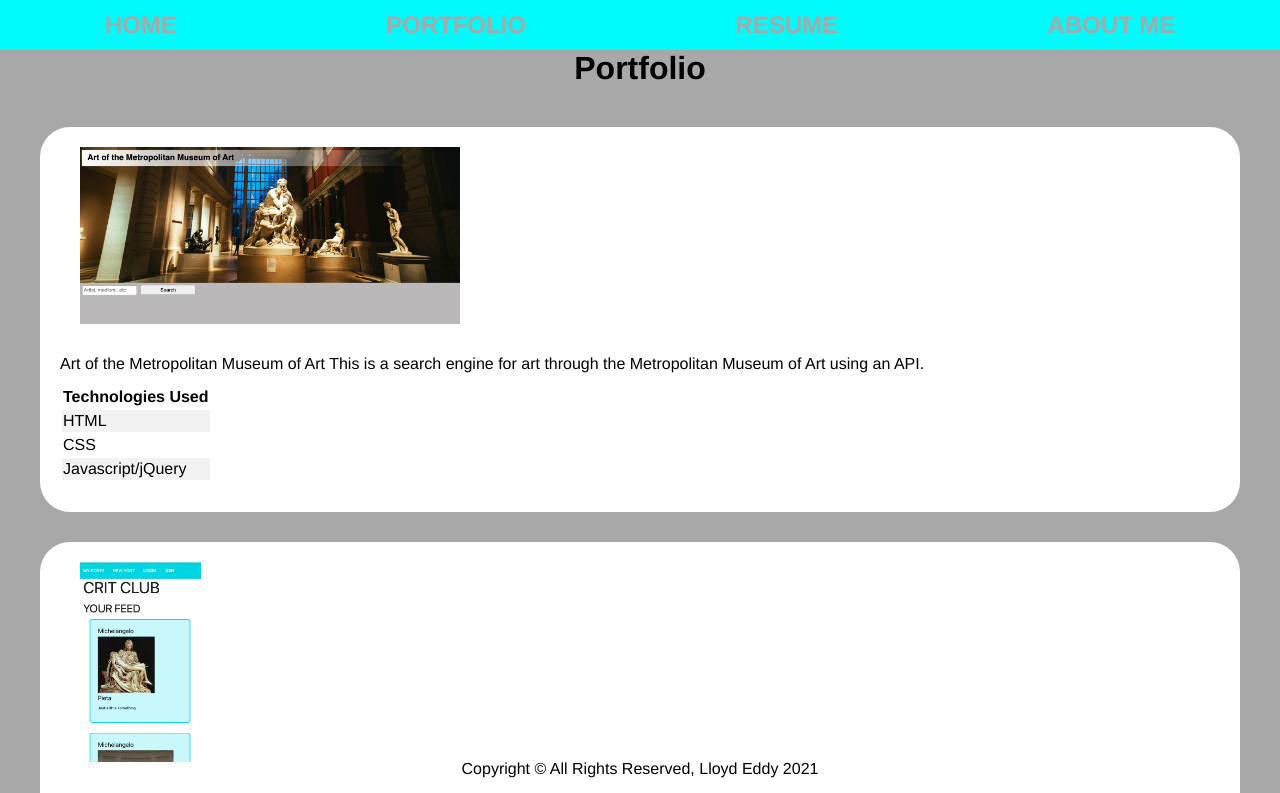
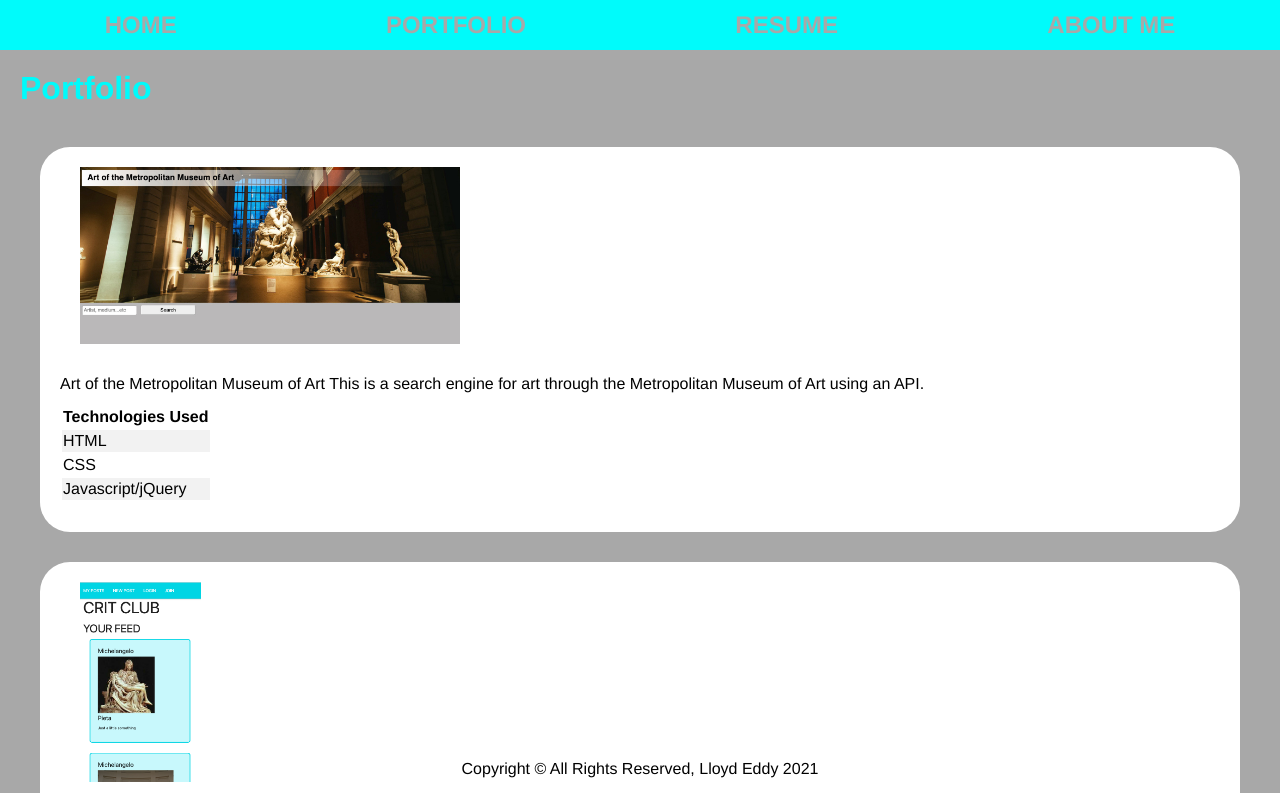
Before and after one commit to lloddy/portfolio, a React (Create React App) app: page /portfolio in a window 1280 px wide. Shown: the top 793 px of the page. Built offline with nearby package versions, Linux system fonts and the light colour scheme.

Commit message:
WIP portfolio page styling

```diff
--- a/src/styles.scss
+++ b/src/styles.scss
@@ -138,7 +138,7 @@ footer {
   }
 }
 
-.aboutMe {
+.aboutMe, .portfolioTitle {
   margin: 20px;
   color: $secondColor;
   text-align: left;
```
